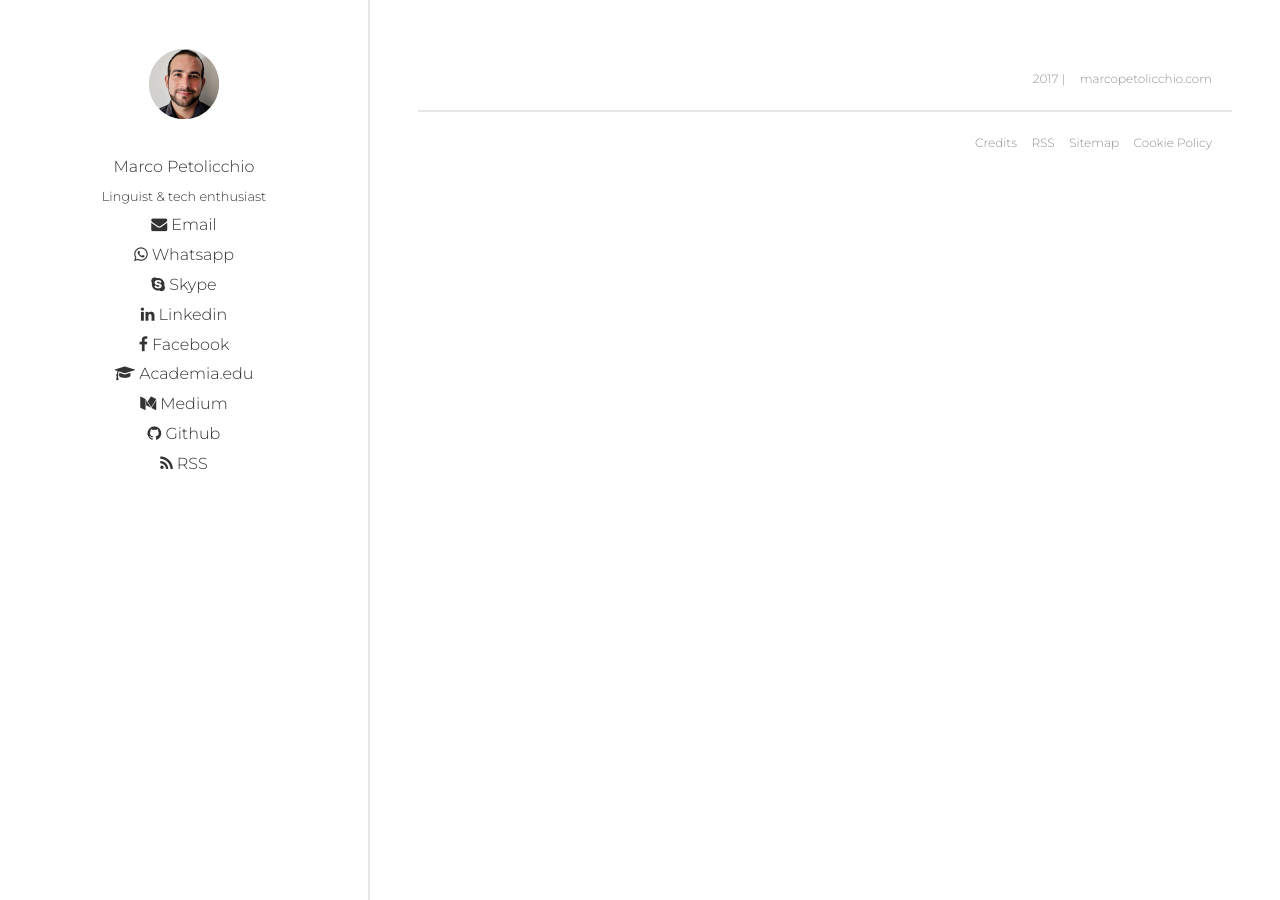
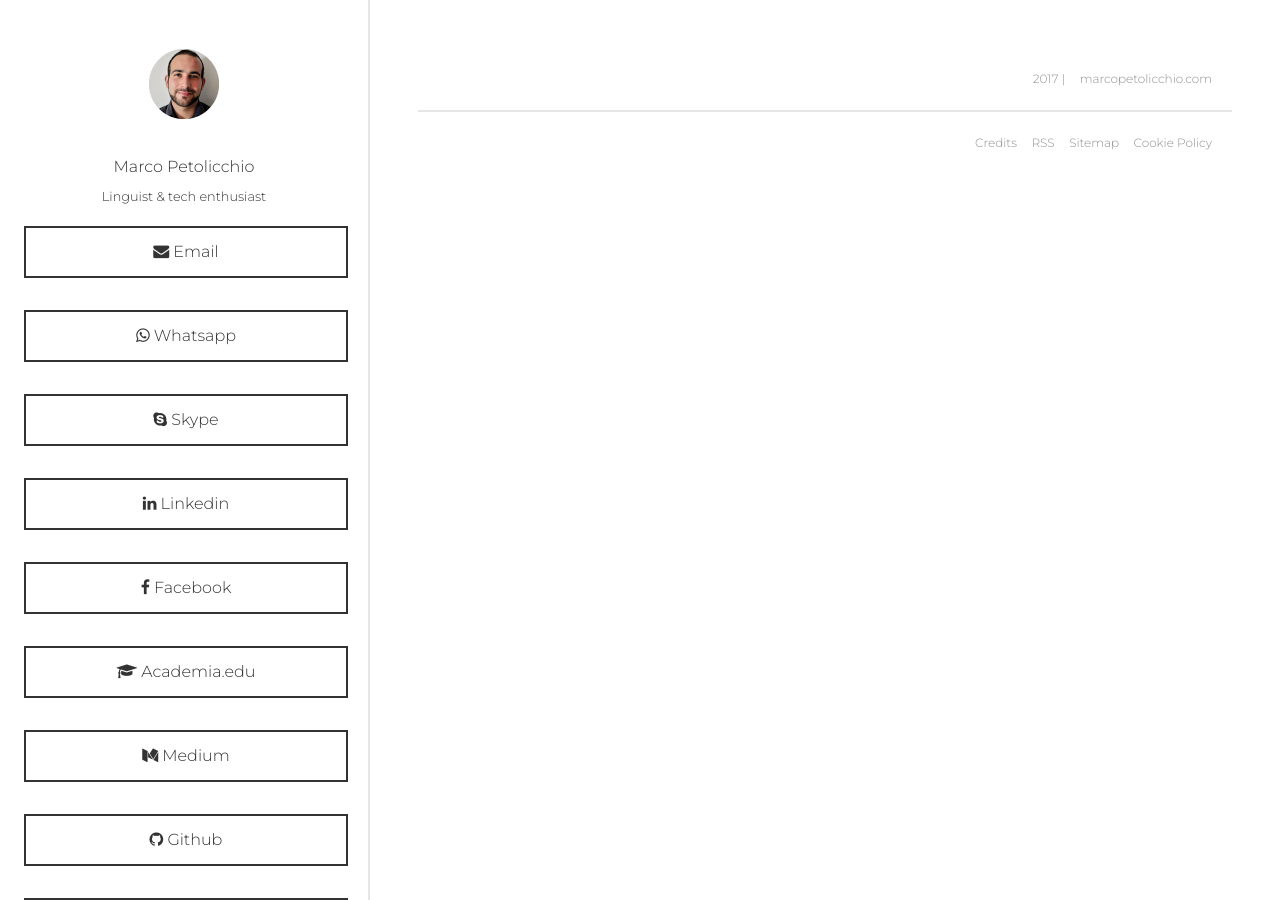
Before and after one commit to p-marco/p-marco.github.io, a Jekyll site: the page built from card.md, in a window 1280 px wide. Built offline with Jekyll 4.4.1, drawn with Linux system fonts in a browser that asks for light colours.

Commit message:
new commit

```diff
--- a/_layouts/card.html
+++ b/_layouts/card.html
@@ -16,7 +16,7 @@
 	<ul class="nav nav-items--primary">
   	{% for item in site.data.social %}
   		<li class="nav-item--primary link">
-    		<a href="{{ item.link }}" class="t-heading "><i class="fa {{ item.icon }}"> </i>
+    		<a href="{{ item.link }}" class="btn btn--block btn-primary--outline t-heading "><i class="fa {{ item.icon }}"> </i>
       		{{ item.name }}
     		</a>
     	</li>
```
